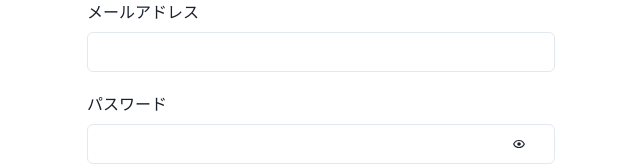
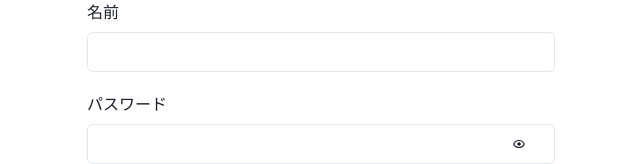
Before and after one commit to mk-0A0/blog-app, a Next.js app in the folder frontend/: page /signup in a window 1280 px wide. Shown: the top 164 px of the page, without its empty margins (319-959 px from the left). Built offline with nearby package versions, Linux system fonts and the light colour scheme.

Commit message:
✨nameフィールド追加

```diff
--- a/frontend/src/pages/signup/index.tsx
+++ b/frontend/src/pages/signup/index.tsx
@@ -20,8 +20,8 @@ const Signup: NextPage = () => {
     <Container maxW={500} w={'full'} mx={'auto'}>
       <Grid gap={5}>
         <FormControl>
-          <FormLabel>メールアドレス</FormLabel>
-          <Input type="email" />
+          <FormLabel>名前</FormLabel>
+          <Input type="text" />
         </FormControl>
         <FormControl>
           <FormLabel>パスワード</FormLabel>
```
